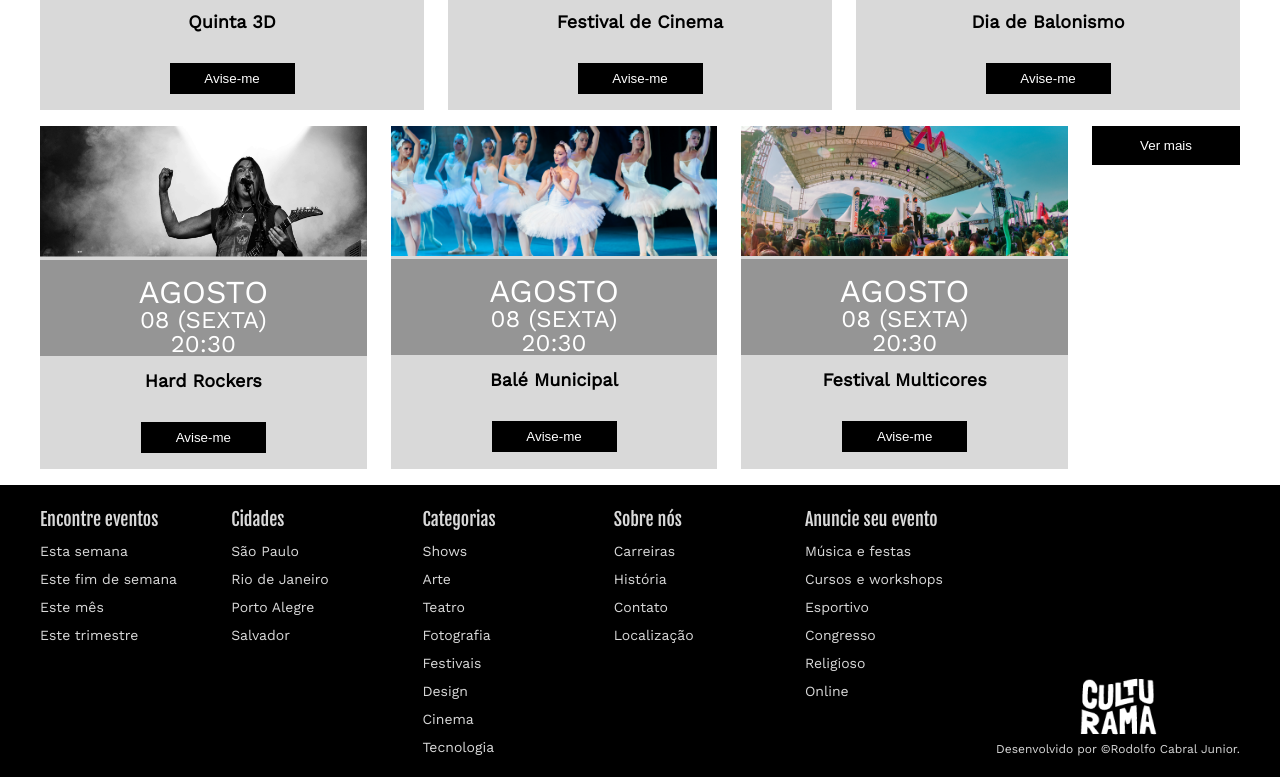
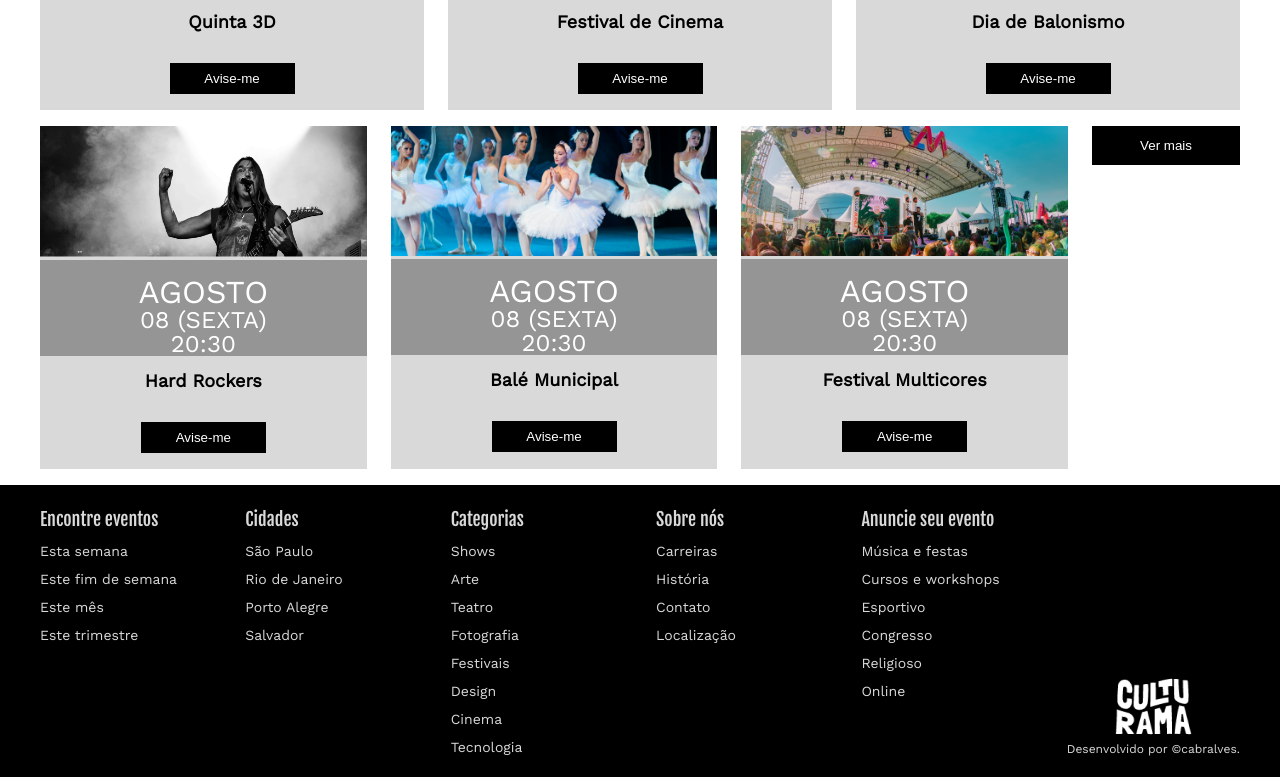
Before and after one commit to RODOLFO2728/futurama, a plain HTML site: page index.html in a window 1280 px wide. Shown: the part 2793-3570 px from the top of the page. Drawn offline with nearby package versions, Linux system fonts and the light colour scheme.

Commit message:
Adicionado nome cnpj

```diff
--- a/index.html
+++ b/index.html
@@ -264,7 +264,7 @@
         </ul>
         <div class="rodape__logo">
             <h4></h4>
-            <p>Desenvolvido por ©Rodolfo Cabral Junior.</p>
+            <p>Desenvolvido por ©cabralves.</p>
         </div>
     </footer>
 </body>
```
